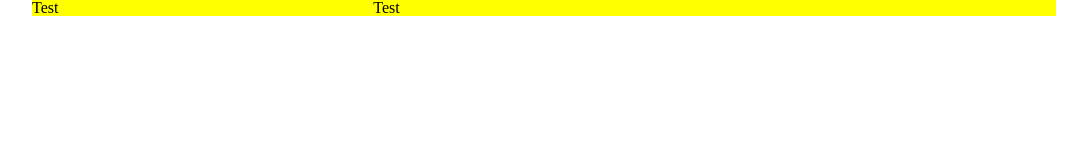
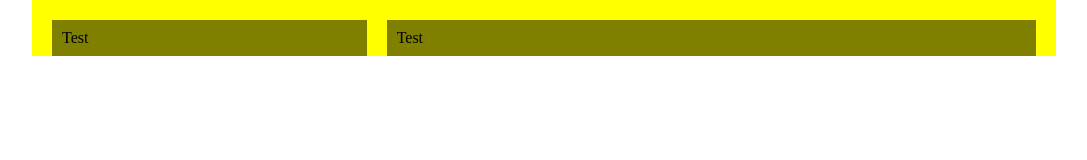
Before and after one commit to Robbqin/responsive, a plain HTML site: page index.html in a window 1280 px wide. Shown: the whole page, without its empty margins (96-1183 px from the left). Drawn offline with Linux system fonts and the light colour scheme.

Commit message:
work done
just an commit

```diff
--- a/css/grid.css
+++ b/css/grid.css
@@ -12,16 +12,23 @@
 
 .row {
 	overflow: auto;
+	padding-left: 20px;
+}
+
+.row:after {
+	content: "";
+	display: table;
+	clear: both;
 }
 
 [class*='col-'] {
-  float: left;
+ 	float: left;
 }
 
-.row:after {
-  content: "";
-  display: table;
-  clear: both;
+.module {
+	margin: 20px 20px 0 0;
+	padding: 10px;
+  	background: rgba(0,0,0, 0.5);
 }
 
 .col-1-1 {width: 100%;}
```
